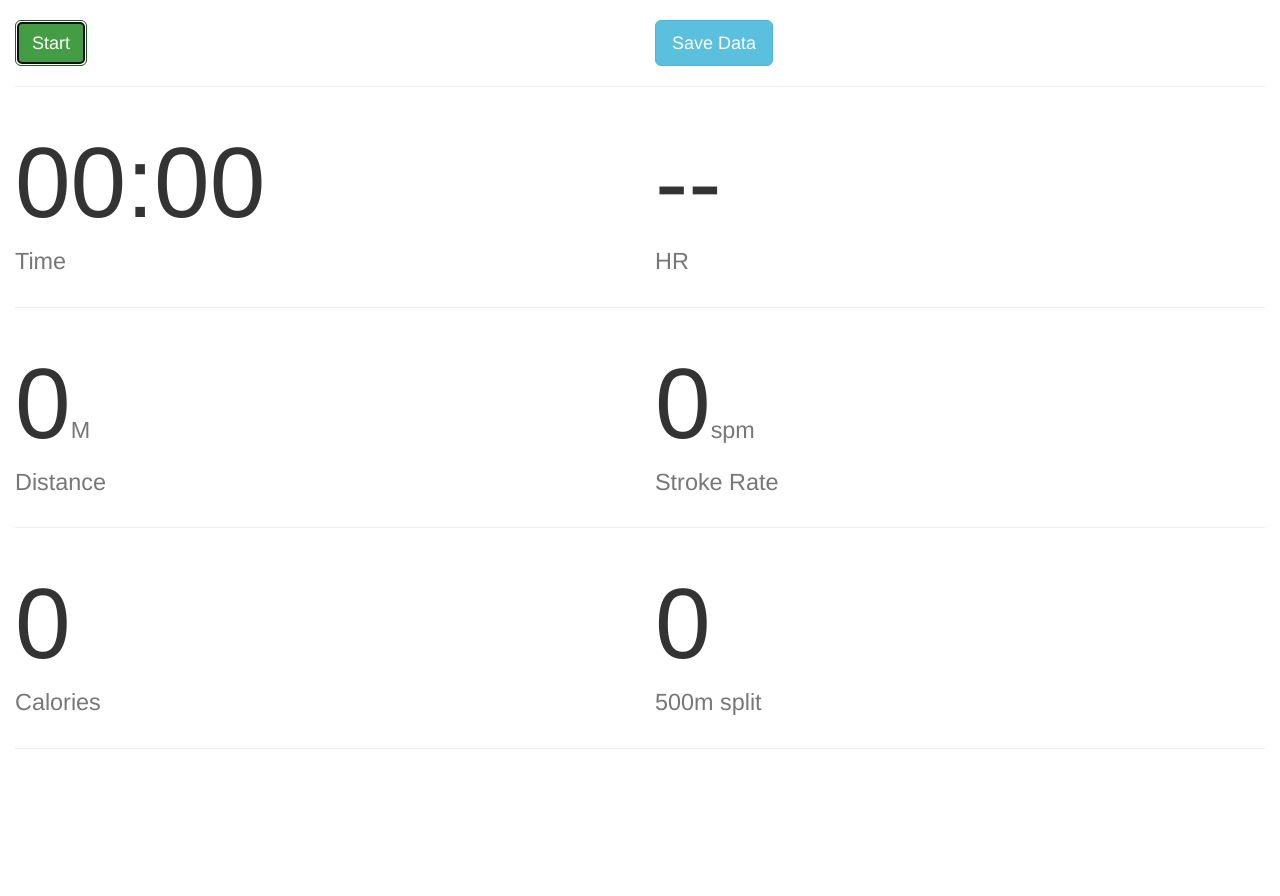
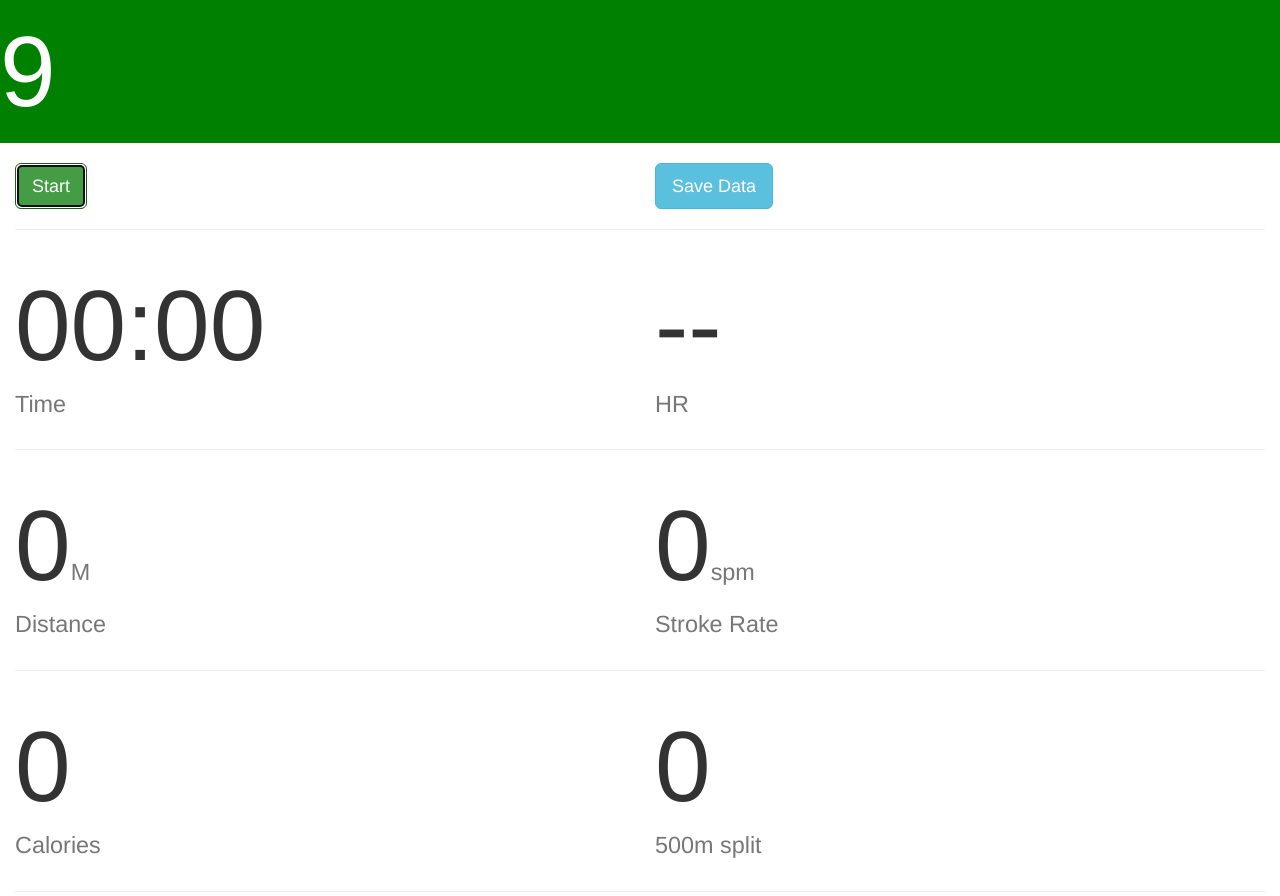
Before and after one commit to innonate/innorowjs, a website: page app/views/index.html in a window 1280 px wide. Both pictures are taken after a click on the button "Start". Before the commit the page ends 800 px from the top, so only its background shows below. Drawn offline with nearby package versions, Linux system fonts and the light colour scheme; no server answers.

Commit message:
count down timer so I can get back into the straps

```diff
--- a/app/views/index.html
+++ b/app/views/index.html
@@ -11,6 +11,9 @@
     </style>
   </head>
   <body>
+    <div id='countdownTimer' style="width: 100%;height: 100%; font-size: 100px; background-color: green; color: white;">
+
+    </div>
     <div class="container-fluid">
       <div class="row">
         <div class="col-xs-12">
@@ -66,7 +69,11 @@
     <script src="/js/bootstrap.min.js"></script>
     <script src="/nosleep.min.js"></script>
     <script>
+      $(document).ready(function(){
+        $('#countdownTimer').hide();
+      });
       var noSleep = new NoSleep();
+      noSleep.enable();
       var socket = io();
       socket.on('cycle', function(msg){
         $('#rpm').text(msg.rpm);
@@ -117,9 +124,25 @@
         } else {
           sendValue = 'PAUSE';
         }
-        socket.emit('start timer', sendValue);
-          noSleep.enable();
-          return false;
+        if (sendValue == 'START') {
+          var countdown_timer = 10000 // 10 sec
+          var theCountdown = setInterval(function(){
+            if (countdown_timer > 0) {
+              $('#countdownTimer').show();
+              clockValue = (countdown_timer/1000);
+              $('#countdownTimer').text(clockValue);
+              countdown_timer -= 1000
+            } else {
+              $('#countdownTimer').hide();
+              clearInterval(theCountdown);
+              socket.emit('start timer', sendValue);
+            }
+          }, 1000);
+          return false; // returning false makes the page not refresh
+        } else {
+          socket.emit('start timer', sendValue);
+          return false; // returning false makes the page not refresh
+        }
       });
       $('#saveDataForm').submit(function(){
         socket.emit('save data', true);
```
